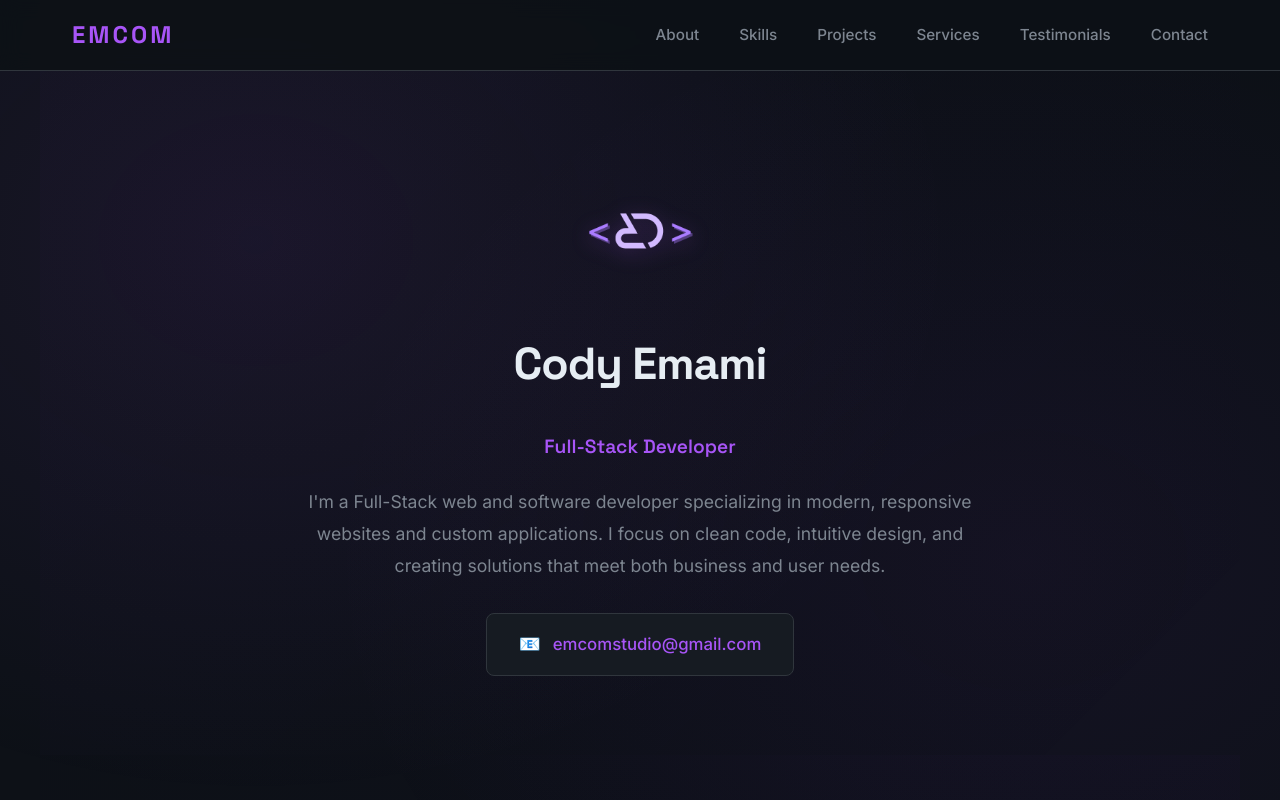
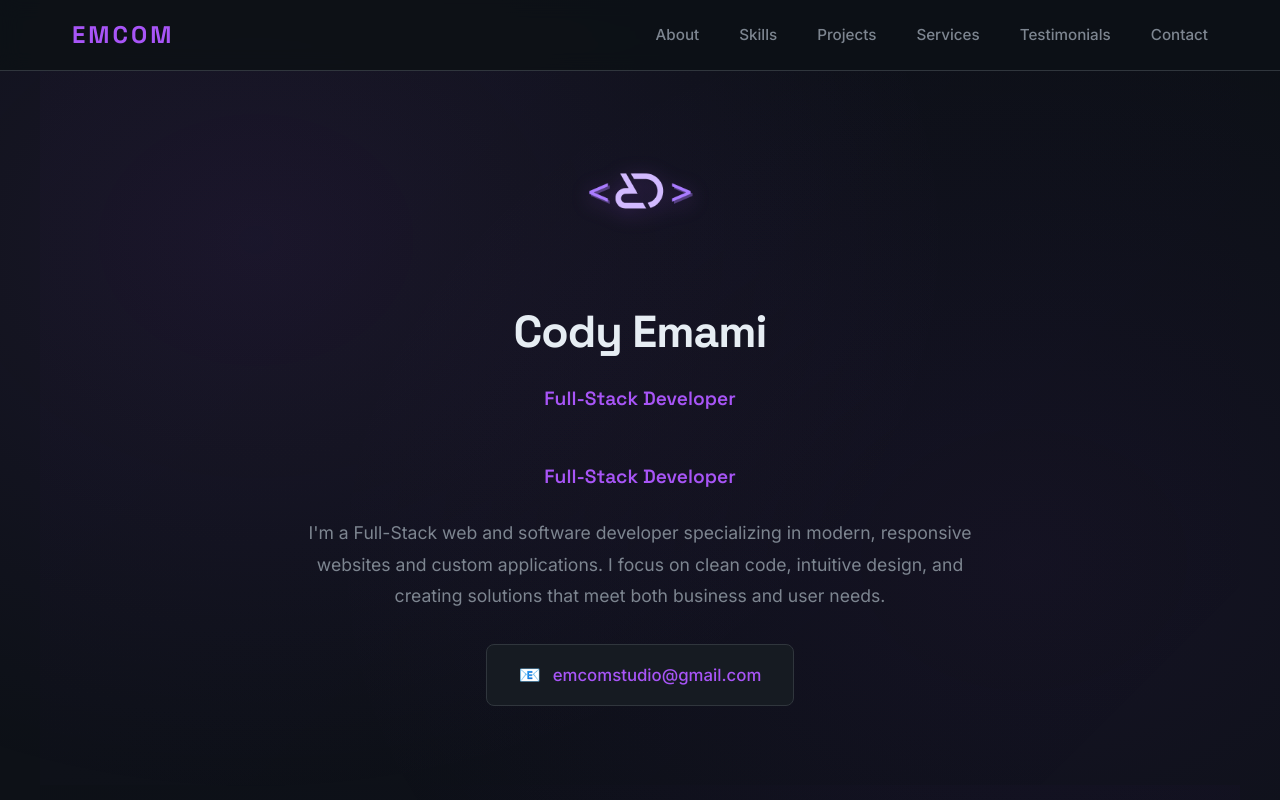
Before and after one commit to CEMAMI09/EmcomStudio, a plain HTML site: page index.html in a window 1280 px wide. Shown: the top 800 px of the page. Drawn offline with Linux system fonts and the light colour scheme.

Commit message:
Update index.html

```diff
--- a/index.html
+++ b/index.html
@@ -795,9 +795,10 @@
     <!-- About Me Section -->
     <section id="about" style="padding-top: 10rem; padding-bottom: 3rem; opacity: 1; transform: translateY(0);">
         <div style="max-width: 900px; margin: 0 auto; text-align: center;">
-            <div style="display: flex; flex-direction: column; align-items: center; justify-content: center; gap: 0.5rem; margin-bottom: 2rem; margin-top: -20px;">
-    <img src="emcomlogo.png" alt="EMCOM Logo" style="width: 180px; height: 180px; filter: drop-shadow(0 4px 10px rgba(168, 85, 247, 0.3)); margin-bottom: 0;">
-    <h3 style="font-size: 2.8rem; margin: 0; color: var(--text-primary); font-family: 'Space Grotesk', sans-serif; font-weight: 700; letter-spacing: -1px;">Cody Emami</h3>
+           <div style="display: flex; flex-direction: column; align-items: center; justify-content: center; margin-bottom: 3rem; margin-top: -60px;">
+    <img src="emcomlogo.png" alt="EMCOM Logo" style="width: 180px; height: 180px; filter: drop-shadow(0 4px 10px rgba(168, 85, 247, 0.3)); margin-bottom: 1rem;">
+    <h3 style="font-size: 2.8rem; margin: 0 0 1rem 0; color: var(--text-primary); font-family: 'Space Grotesk', sans-serif; font-weight: 700; letter-spacing: -1px;">Cody Emami</h3>
+    <p style="font-size: 1.2rem; color: var(--accent); margin: 0; font-weight: 600; font-family: 'Space Grotesk', sans-serif;">Full-Stack Developer</p>
             </div>
             <p style="font-size: 1.2rem; color: var(--accent); margin-bottom: 1.5rem; font-weight: 600; font-family: 'Space Grotesk', sans-serif;">Full-Stack Developer</p>
             <p style="font-size: 1.1rem; color: var(--text-secondary); line-height: 1.8; margin-bottom: 2rem; max-width: 700px; margin-left: auto; margin-right: auto;">I'm a Full-Stack web and software developer specializing in modern, responsive websites and custom applications. I focus on clean code, intuitive design, and creating solutions that meet both business and user needs.</p>
```
